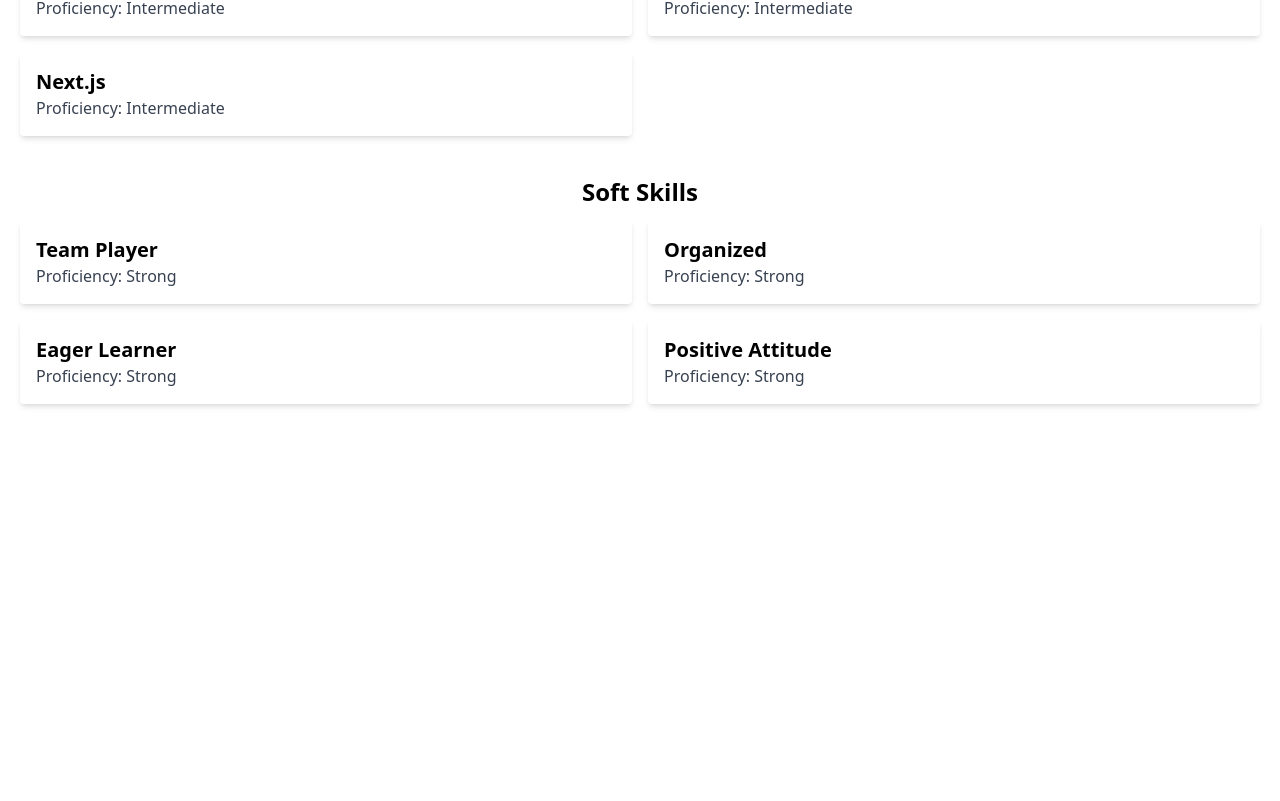
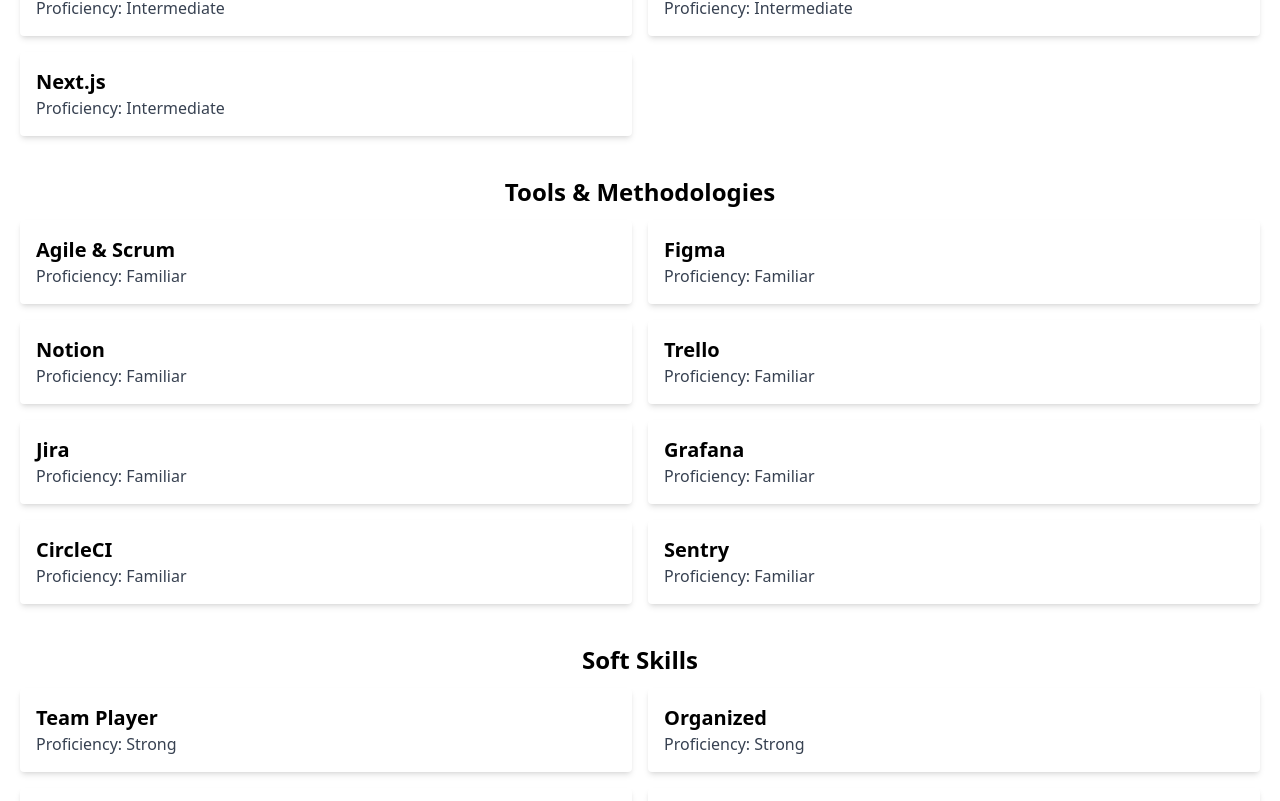
Before and after one commit to RalitsaTerzieva/next-project, a Next.js app: page /skills in a window 1280 px wide. Shown: the part 468-1269 px from the top of the page. Before the commit the page ends 892 px from the top, so only its background shows below. Built offline with nearby package versions, Linux system fonts and the light colour scheme.

Commit message:
Add technologies content

```diff
--- a/pages/skills.tsx
+++ b/pages/skills.tsx
@@ -17,6 +17,20 @@
         <SkillCard skill="Express.js" level="Intermediate" />
         <SkillCard skill="Next.js" level="Intermediate" />
       </div>
+
+      <section className="mt-10">
+        <h3 className="text-2xl font-semibold text-center mt-10 mb-3">Tools & Methodologies</h3>
+        <div className="grid grid-cols-1 md:grid-cols-2 gap-4">
+          <SkillCard skill="Agile & Scrum" level="Familiar" />
+          <SkillCard skill="Figma" level="Familiar" />
+          <SkillCard skill="Notion" level="Familiar" />
+          <SkillCard skill="Trello" level="Familiar" />
+          <SkillCard skill="Jira" level="Familiar" />
+          <SkillCard skill="Grafana" level="Familiar" />
+          <SkillCard skill="CircleCI" level="Familiar" />
+          <SkillCard skill="Sentry" level="Familiar" />
+        </div>
+      </section>
 
       <h3 className="text-2xl font-semibold text-center mt-10 mb-3">Soft Skills</h3>
       <div className="grid grid-cols-1 md:grid-cols-2 gap-4">
```
